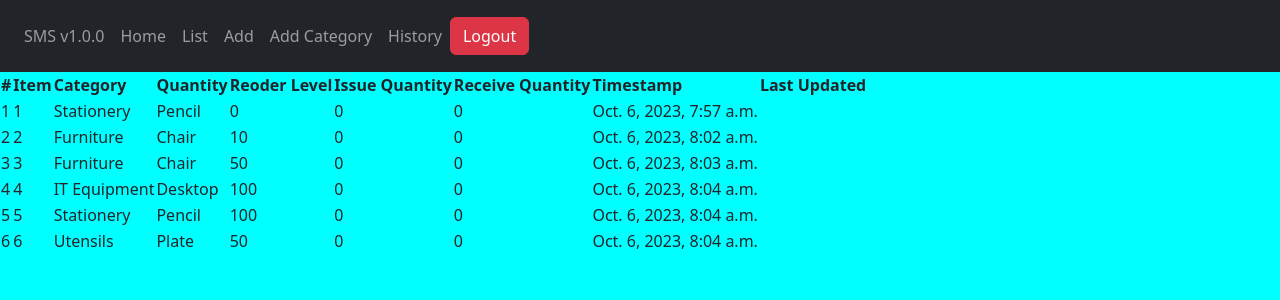
After one commit to Kalutu/stock-management-system, a Django app: page /stock/history/ in a window 1280 px wide. The commit adds this page. Shown: the top 300 px of the page. Run offline with Django 4.2, Linux system fonts and the light colour scheme; a user stored in the database is signed in; data comes from the database, SQL or seed files in the repository; both versions use the stored data as it was after the commit; some libraries are stand-ins or nearby versions.

Commit message:
Keep track of history

```diff
--- a/stockmgt/forms.py
+++ b/stockmgt/forms.py
@@ -4,7 +4,7 @@ from .models import *
 class StockCreateForm(forms.ModelForm):
     class Meta:
         model = Stock
-        fields = ['category', 'item_name', 'quantity']
+        fields = ['category', 'item_name', 'quantity', 'reorder_level']
 
     def clean_item_name(self):
           item_name = self.cleaned_data.get('item_name')
--- a/stockmgt/models.py
+++ b/stockmgt/models.py
@@ -1,26 +1,65 @@
 from django.db import models
+from django.db.models.signals import post_save
+from django.dispatch import receiver
 
-# Create your models here.
 class Category(models.Model):
-	name = models.CharField(max_length=50, blank=True, null=True)
-	def __str__(self):
-		return self.name
+    name = models.CharField(max_length=50, blank=True, null=True)
+
+    def __str__(self):
+        return self.name
 
 class Stock(models.Model):
-	category = models.ForeignKey(Category, on_delete=models.CASCADE, blank=True, null=True)
-	item_name = models.CharField(max_length=50, blank=True, null=True)
-	quantity = models.IntegerField(default='0', blank=True, null=True)
-	receive_quantity = models.IntegerField(default='0', blank=True, null=True)
-	receive_by = models.CharField(max_length=50, blank=True, null=True)
-	issue_quantity = models.IntegerField(default='0', blank=True, null=True)
-	issue_by = models.CharField(max_length=50, blank=True, null=True)
-	issue_to = models.CharField(max_length=50, blank=True, null=True)
-	phone_number = models.CharField(max_length=50, blank=True, null=True)
-	created_by = models.CharField(max_length=50, blank=True, null=True)
-	reorder_level = models.IntegerField(default='0', blank=True, null=True)
-	timestamp = models.DateTimeField(auto_now_add=True, auto_now=False)
-	last_updated = models.DateTimeField(auto_now_add=False, auto_now=True)
-	export_to_CSV = models.BooleanField(default=False)
+    category = models.ForeignKey(Category, on_delete=models.CASCADE, blank=True, null=True)
+    item_name = models.CharField(max_length=50, blank=True, null=True)
+    quantity = models.IntegerField(default='0', blank=True, null=True)
+    receive_quantity = models.IntegerField(default='0', blank=True, null=True)
+    receive_by = models.CharField(max_length=50, blank=True, null=True)
+    issue_quantity = models.IntegerField(default='0', blank=True, null=True)
+    issue_by = models.CharField(max_length=50, blank=True, null=True)
+    issue_to = models.CharField(max_length=50, blank=True, null=True)
+    phone_number = models.CharField(max_length=50, blank=True, null=True)
+    created_by = models.CharField(max_length=50, blank=True, null=True)
+    reorder_level = models.IntegerField(default='0', blank=True, null=True)
+    timestamp = models.DateTimeField(auto_now_add=True, auto_now=False)
+    last_updated = models.DateTimeField(auto_now_add=False, auto_now=True)
+    export_to_CSV = models.BooleanField(default=False)
 
-	def __str__(self):
-		return self.item_name
+    def __str__(self):
+        return self.item_name
+
+class StockHistory(models.Model):
+    category = models.ForeignKey(Category, on_delete=models.CASCADE, blank=True, null=True)
+    item_name = models.CharField(max_length=50, blank=True, null=True)
+    quantity = models.IntegerField(default='0', blank=True, null=True)
+    receive_quantity = models.IntegerField(default='0', blank=True, null=True)
+    receive_by = models.CharField(max_length=50, blank=True, null=True)
+    issue_quantity = models.IntegerField(default='0', blank=True, null=True)
+    issue_by = models.CharField(max_length=50, blank=True, null=True)
+    issue_to = models.CharField(max_length=50, blank=True, null=True)
+    phone_number = models.CharField(max_length=50, blank=True, null=True)
+    created_by = models.CharField(max_length=50, blank=True, null=True)
+    reorder_level = models.IntegerField(default='0', blank=True, null=True)
+    last_updated = models.DateTimeField(auto_now_add=False, auto_now=False, null=True)
+    timestamp = models.DateTimeField(auto_now_add=False, auto_now=False, null=True)
+
+@receiver(post_save, sender=Stock)
+def copy_stock_to_history(sender, instance, created, **kwargs):
+    """
+    Signal handler to copy Stock data to StockHistory when creating/updating Stock.
+    """
+    if created or kwargs.get('update_fields'):
+        StockHistory.objects.create(
+            category=instance.category,
+            item_name=instance.item_name,
+            quantity=instance.quantity,
+            receive_quantity=instance.receive_quantity,
+            receive_by=instance.receive_by,
+            issue_quantity=instance.issue_quantity,
+            issue_by=instance.issue_by,
+            issue_to=instance.issue_to,
+            phone_number=instance.phone_number,
+            created_by=instance.created_by,
+            reorder_level=instance.reorder_level,
+            last_updated=instance.last_updated,
+            timestamp=instance.timestamp
+        )
--- /dev/null
+++ b/stockmgt/templates/stock/history.html
@@ -0,0 +1,35 @@
+{% extends 'base.html' %}
+
+{% block content %}
+    <div>
+        <table>
+            <thead>
+                <th>#</th>
+				<th>Item</th>
+				<th>Category</th>
+				<th>Quantity</th>
+				<th>Reoder Level</th>
+                <th>Issue Quantity</th>
+                <th>Receive Quantity</th>
+				<th>Timestamp</th>
+				<th>Last Updated</th>
+            </thead>
+            <tbody>
+                {% for instance in queryset %}
+                <tr>
+                    <td>{{ forloop.counter }}</td>
+                    <td>{{ instance.id }}</td>
+                    <td>{{ instance.category }}</td>
+                    <td>{{ instance.item_name }}</td>
+                    <td>{{ instance.quantity }}</td>
+                    <td>{{ instance.issue_quantity }}</td>
+                    <td>{{ instance.receive_quantity }}</td>
+                    <td>{{ instance.last_updated }}</td>
+                </tr>
+                {% endfor %}
+            </tbody>
+
+        </table>
+    </div>
+
+{% endblock %}
--- a/stockmgt/urls.py
+++ b/stockmgt/urls.py
@@ -13,4 +13,5 @@ urlpatterns = [
     path('issue/<str:id>/', issue_item, name="issue"),
     path('receive/<str:id>/', receive_item, name="receive"),
     path('reorder/<str:id>/', reorder_level, name="reorder"),
+    path('history/', history, name='history'),
 ]
--- a/stockmgt/views.py
+++ b/stockmgt/views.py
@@ -161,3 +161,11 @@ def reorder_level(request, id):
 			"form": form,
 		}
     return render(request, "stock/add.html", context)
+
+@login_required(login_url=('/accounts/login'))
+def history(request):
+    queryset = StockHistory.objects.all()
+    context = {
+		"queryset": queryset,
+	}
+    return render(request, "stock/history.html",context)
--- a/templates/base.html
+++ b/templates/base.html
@@ -29,6 +29,9 @@
             <li class="nav-item">
                 <a class="nav-link" href="{% url 'stock:add_category' %}">Add Category</a>
             </li>
+            <li class="nav-item">
+                <a class="nav-link" href="{% url 'stock:history' %}">History</a>
+             </li>
         </ul>
         <ul class="navbar-nav ml-auto">
             <li class="nav-item">
```
Also changed, not shown: db.sqlite3, stockmgt/migrations/0006_stockhistory.py (added).
